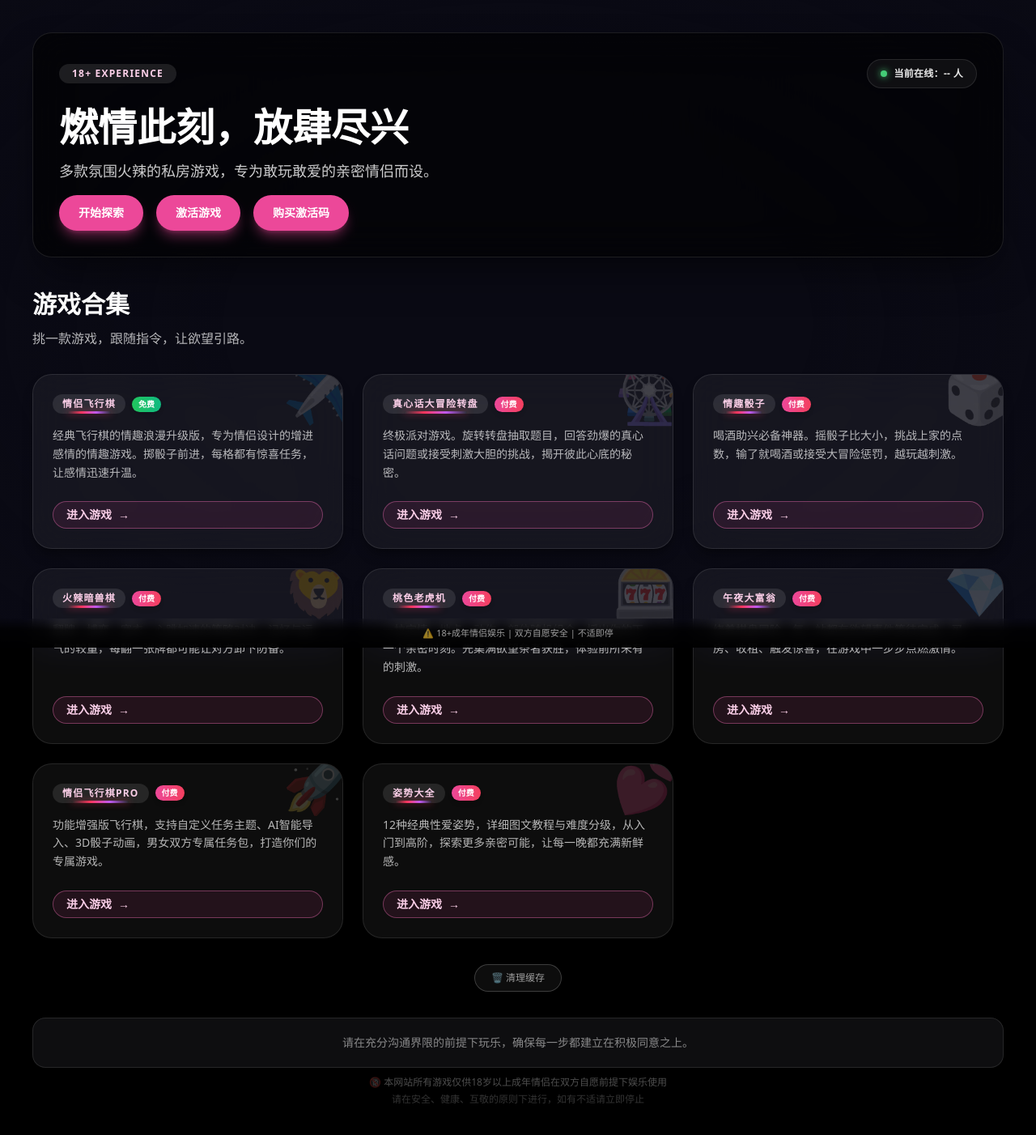
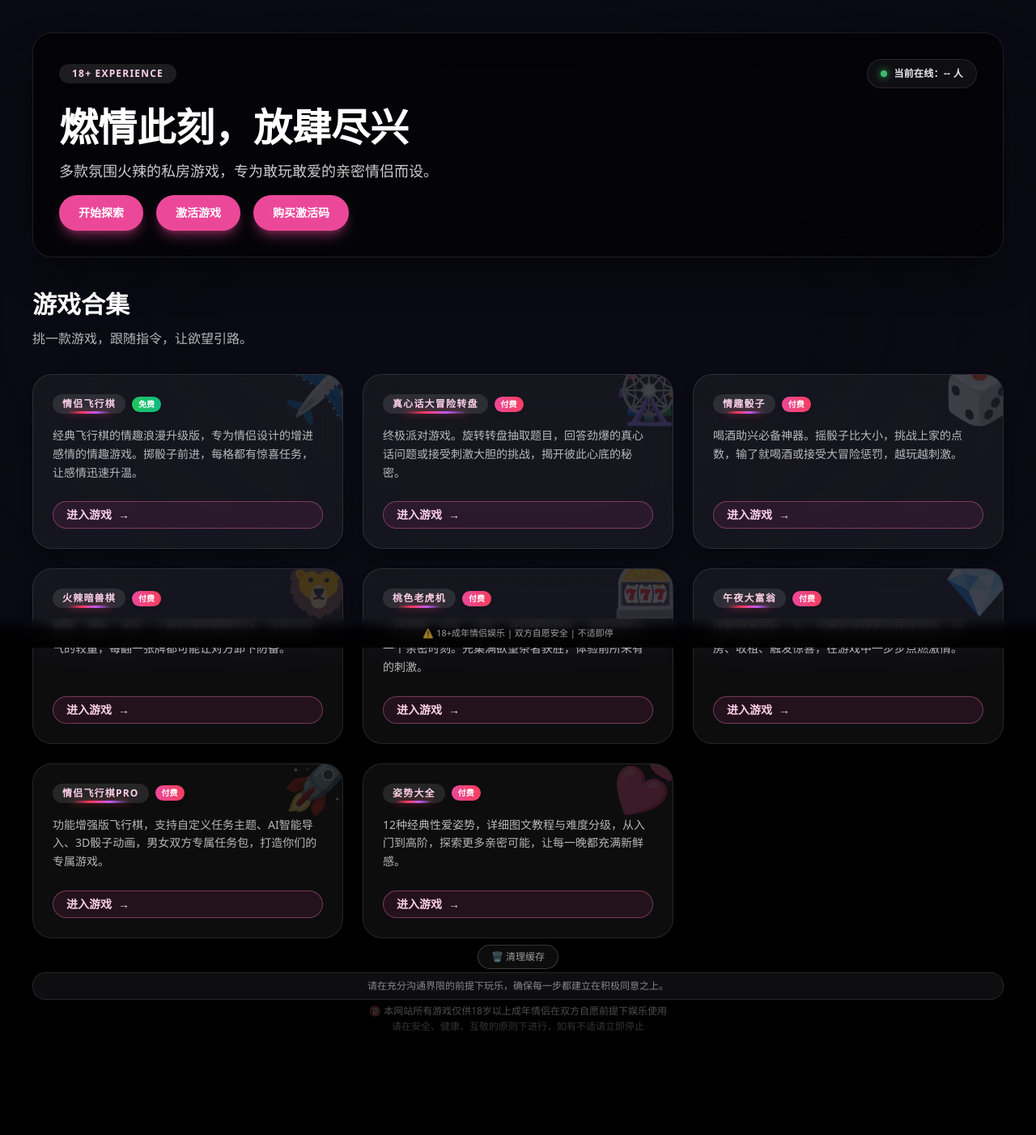
Before and after one commit to cnmgames/game, a Next.js app: page / in a window 1280 px wide. Shown: the top 1402 px of the page at 81% size. After the commit the page ends 1364 px from the top, so only its background shows below. Built offline with nearby package versions, Linux system fonts and the light colour scheme; no server answers.

Commit message:
Update page.tsx

```diff
--- a/app/page.tsx
+++ b/app/page.tsx
@@ -75,9 +75,9 @@ const games = [
             <p className="text-sm leading-relaxed text-white/80 sm:text-lg">多款氛围火辣的私房游戏，专为敢玩敢爱的亲密情侣而设。</p>
             <div className="flex flex-wrap items-center gap-3 sm:gap-4">
               <a href="#games" className="btn-primary md:hidden">开始探索</a>
-              <a href="#games" className="hidden items-center gap-2 rounded-full bg-pink-500 px-6 py-3 text-sm font-semibold text-white shadow-lg shadow-pink-500/40 transition hover:bg-pink-400 md:inline-flex">开始探索</a>
-              <Link href="/activate" className="rounded-full bg-pink-500 px-6 py-3 text-sm font-semibold text-white shadow-lg shadow-pink-500/40 transition hover:bg-pink-400">激活游戏</Link>
-              <a href="https://weidian.com/?userid=1388425837" target="_blank" rel="noopener noreferrer" className="rounded-full bg-pink-500 px-6 py-3 text-sm font-semibold text-white shadow-lg shadow-pink-500/40 transition hover:bg-pink-400">购买激活码</a>
+              <a href="#games" className="hidden items-center justify-center rounded-full bg-pink-500 px-6 py-3 text-sm font-semibold text-white shadow-lg shadow-pink-500/40 transition hover:bg-pink-400 md:inline-flex">开始探索</a>
+              <Link href="/activate" className="inline-flex items-center justify-center rounded-full bg-pink-500 px-6 py-3 text-sm font-semibold text-white shadow-lg shadow-pink-500/40 transition hover:bg-pink-400">激活游戏</Link>
+              <a href="https://weidian.com/?userid=1388425837" target="_blank" rel="noopener noreferrer" className="inline-flex items-center justify-center rounded-full bg-pink-500 px-6 py-3 text-sm font-semibold text-white shadow-lg shadow-pink-500/40 transition hover:bg-pink-400">购买激活码</a>
             </div>
           </div>
         </div>
@@ -130,8 +130,8 @@ const games = [
           </div>
         </div>
 
-        {/* 底部区域 - 紧凑间距 */}
-        <div className="flex flex-col gap-2 -mt-2">
+        {/* 底部区域 - 最小间距 */}
+        <div className="flex flex-col gap-1 -mt-8">
         {/* 清理缓存按钮 */}
         <div className="flex justify-center">
           <button
@@ -148,15 +148,15 @@ const games = [
                 setTimeout(() => window.location.reload(), 500);
               }
             }}
-            className="rounded-full border border-white/20 bg-white/5 px-5 py-2 text-xs text-white/60 hover:bg-white/10 hover:text-white/80 transition"
+            className="rounded-full border border-white/20 bg-white/5 px-4 py-1.5 text-xs text-white/60 hover:bg-white/10 hover:text-white/80 transition"
           >
             🗑️ 清理缓存
           </button>
         </div>
 
         {/* 底部声明 */}
-        <div className="footer-card">
-          <p>请在充分沟通界限的前提下玩乐，确保每一步都建立在积极同意之上。</p>
+        <div className="footer-card !py-2 !my-0">
+          <p className="!text-xs">请在充分沟通界限的前提下玩乐，确保每一步都建立在积极同意之上。</p>
         </div>
 
         {/* 免责声明 */}
@@ -164,7 +164,7 @@ const games = [
           <p className="text-xs text-white/30 leading-relaxed">
             🔞 本网站所有游戏仅供18岁以上成年情侣在双方自愿前提下娱乐使用
           </p>
-          <p className="text-xs text-white/20 mt-1">
+          <p className="text-xs text-white/20 mt-0.5">
             请在安全、健康、互敬的原则下进行，如有不适请立即停止
           </p>
         </div>
```
